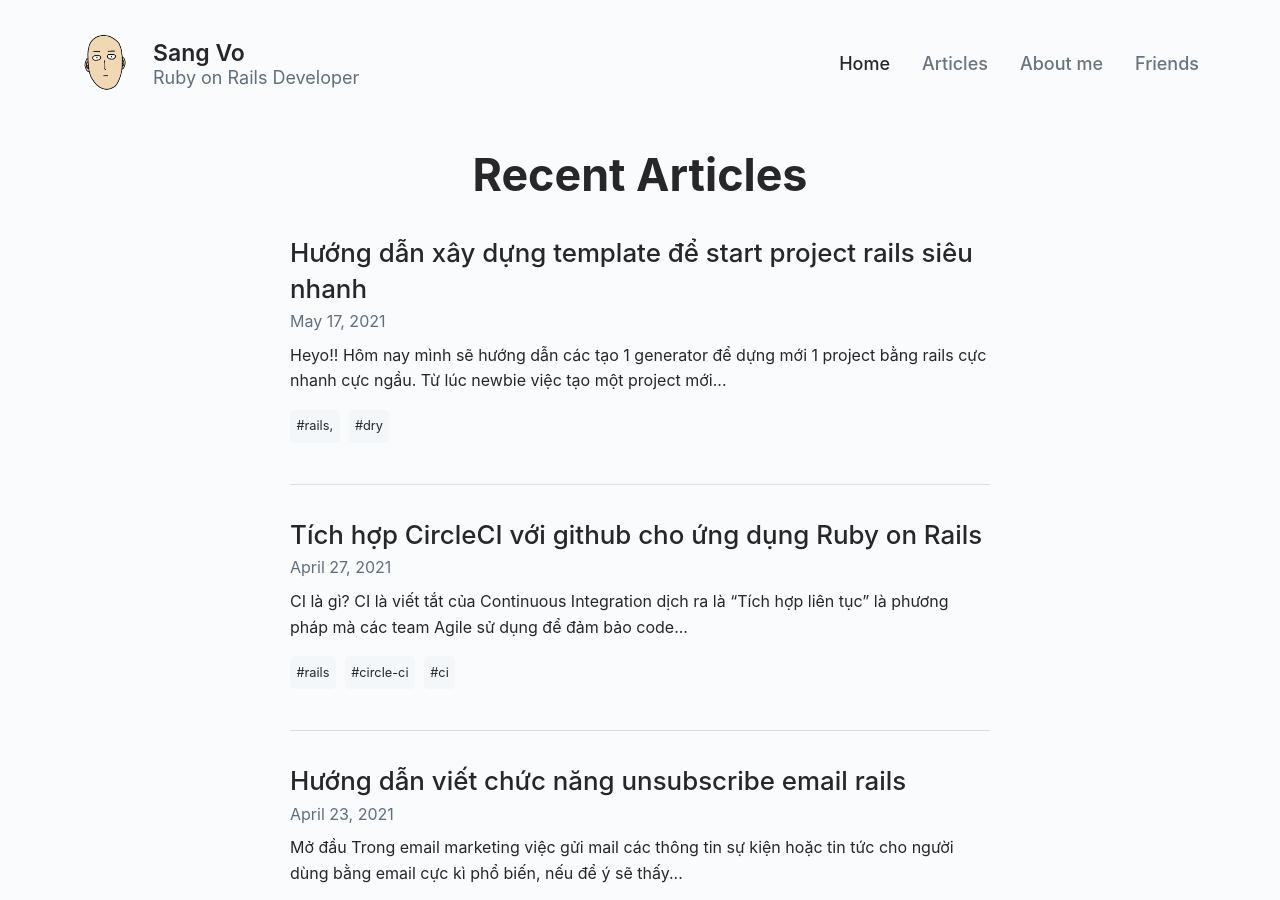
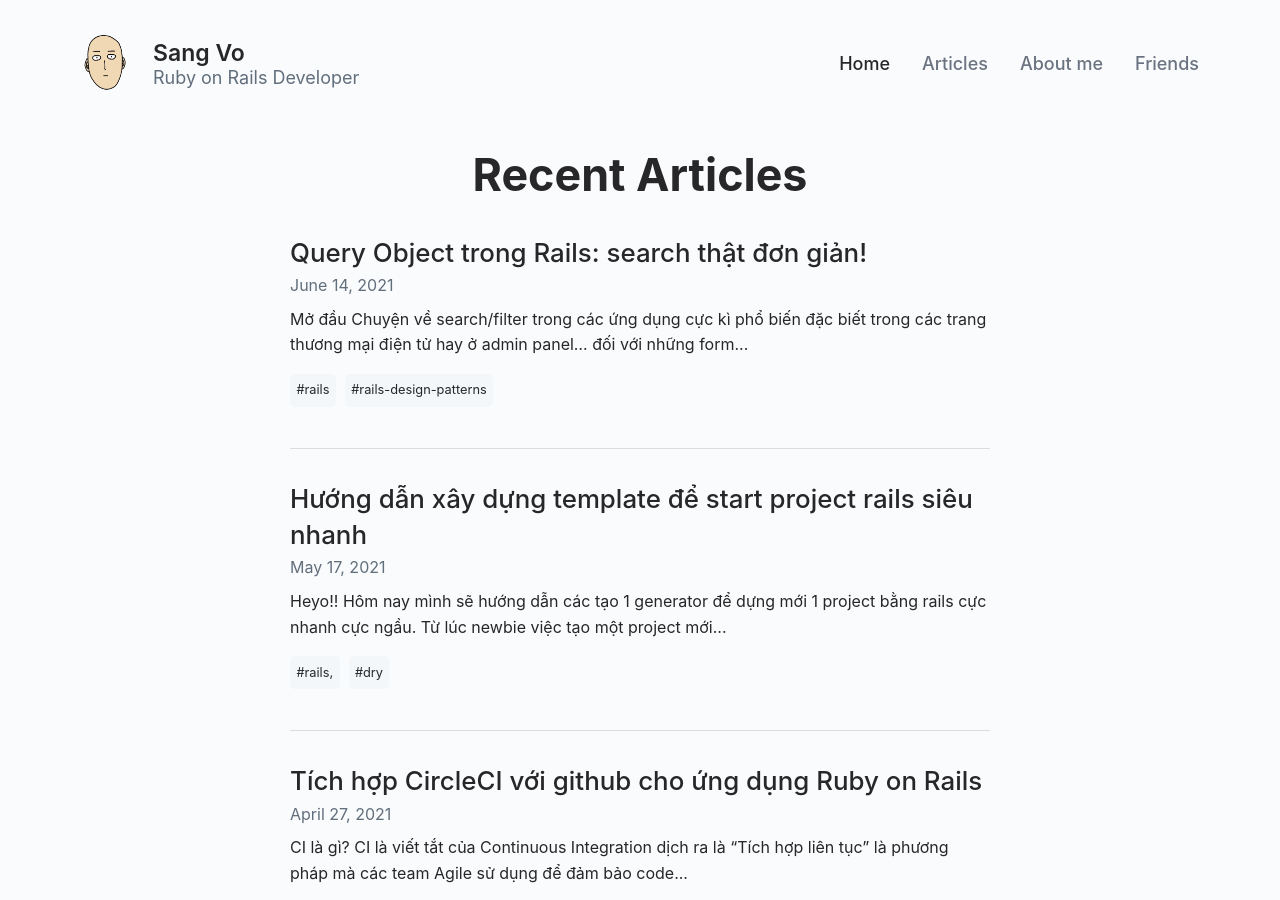
Before and after one commit to sangvo/myblog, a Jekyll site: the page built from index.html, in a window 1280 px wide and 900 px high. Built offline with Jekyll 4.4.1, drawn with Linux system fonts in a browser that asks for light colours; the list of posts is cut into pages by our own code; some of the changed text lies outside the part shown.

Commit message:
Add Query Object article

```diff
--- a/_drafts/query-object-ruby-on-rails-search-form-la-de.md
+++ b/_posts/2021-06-15-query-object-trong-rails-search-that-don-gian.md
@@ -1,13 +1,15 @@
 ---
 layout: post
-title: "Query Object trong Rails: Search không hề khó"
-description:
+title: 'Query Object trong Rails: search thật đơn giản!'
+description: |
+  Áp dụng design pattern Query Object để search/filter nâng cao trong ruby on rails, giúp code clear và dễ maintain
+  hơn.
+category:
 image:
-category:
 tags: rails rails-design-patterns
 toc: true
+date: 2021-06-15 00:08 +0700
 ---
-
 ## Mở đầu
 Chuyện về search/filter trong các ứng dụng cực kì phổ biến đặc biết trong các trang thương mại điện tử hay ở admin
 panel... đối với những form chỉ đơn giản một vài text box thì viết sao cũng được, nhưng khi form search có cả chục field
--- /dev/null
+++ b/tag/rails,.md
@@ -0,0 +1,6 @@
+---
+layout: tag
+title: "Tag: rails,"
+desciption:
+tag: rails,
+---
--- /dev/null
+++ b/tag/rails-design-patterns.md
@@ -0,0 +1,6 @@
+---
+layout: tag
+title: "Tag: rails-design-patterns"
+desciption:
+tag: rails-design-patterns
+---
```
